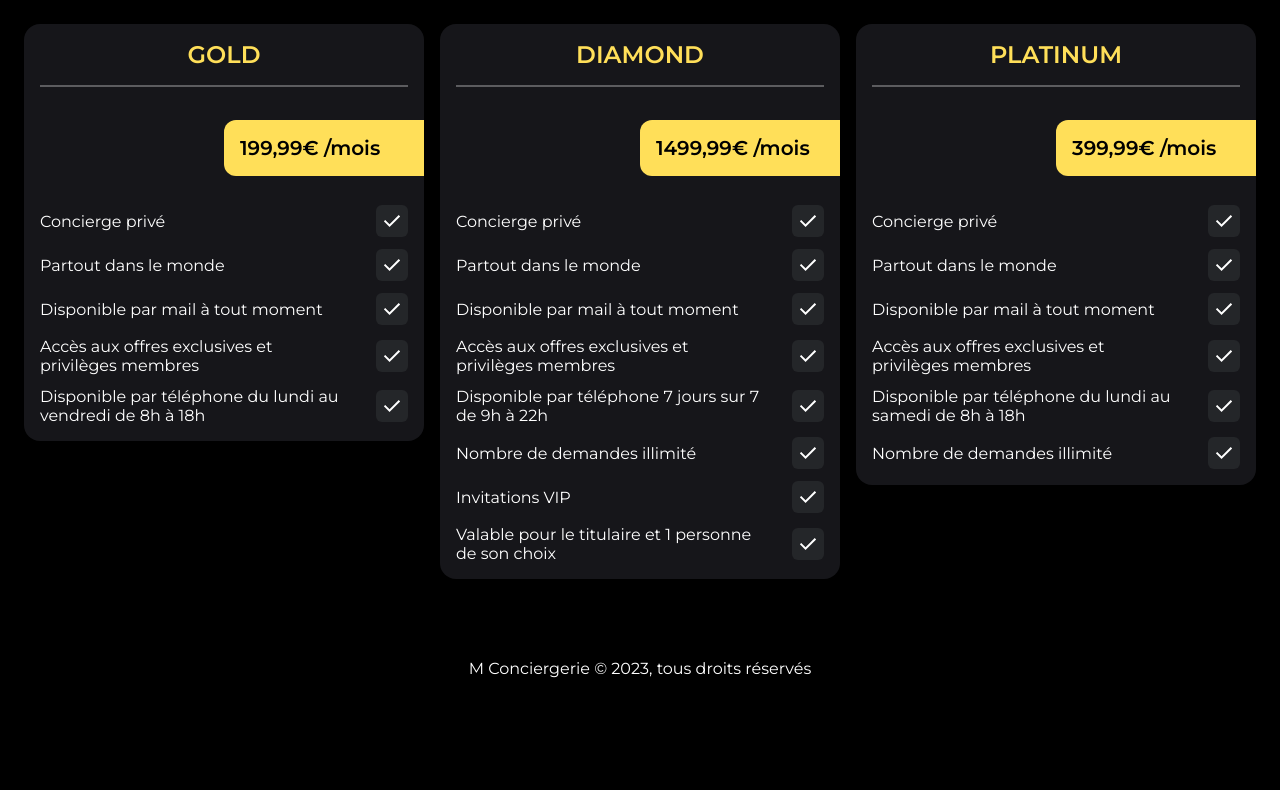
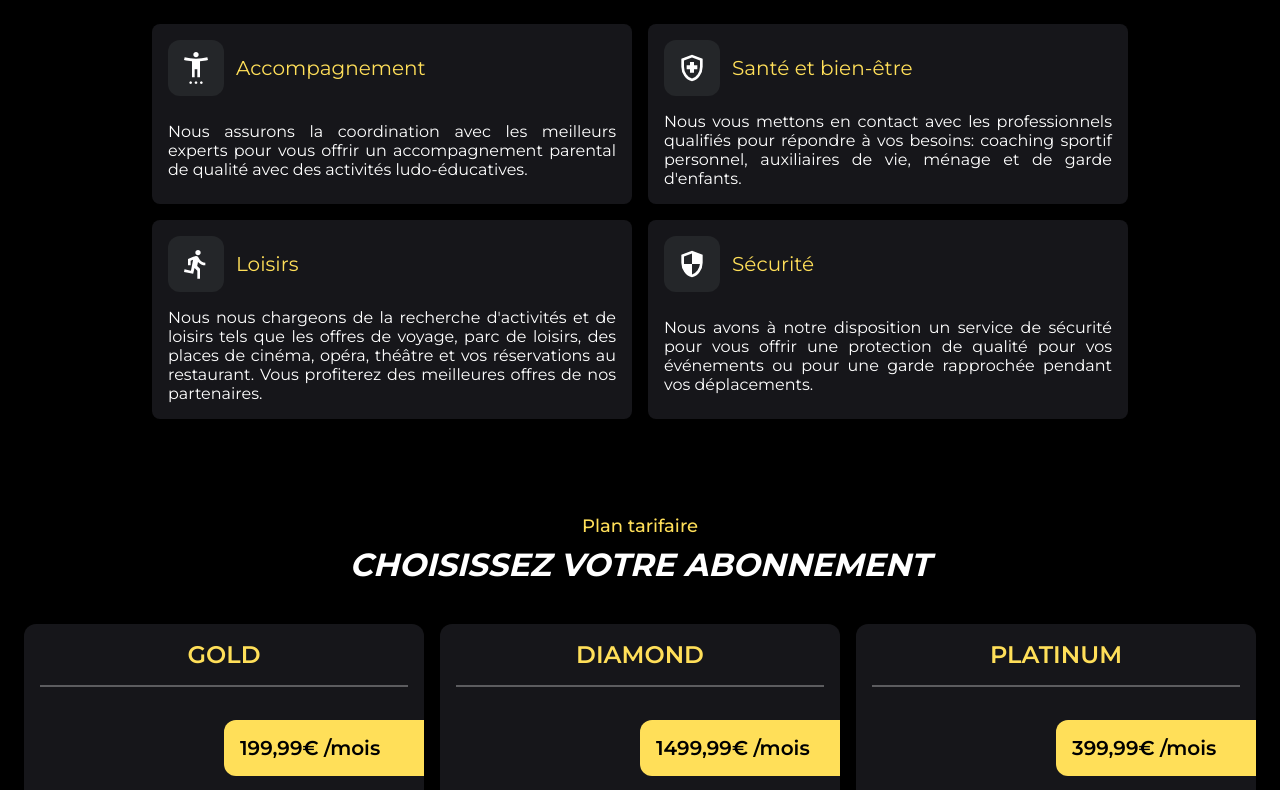
Before and after one commit to papiforce/m-conciergerie, a plain HTML site: page index.html in a window 1280 px wide. Shown: the part 197-987 px from the top of the page. Before the commit the page ends 912 px from the top, so only its background shows below. Drawn offline with Linux system fonts and the light colour scheme.

Commit message:
add services section

```diff
--- a/index.html
+++ b/index.html
@@ -16,14 +16,69 @@
 
     <main>
       <section></section>
+
       <section></section>
-      <section></section>
+
+      <section id="services">
+        <div class="sectionHeading">
+          <p>Services</p>
+          <h2>Ce que nous proposons</h2>
+        </div>
+        <div class="grid">
+          <div class="serviceContainer">
+            <span class="title">
+              <img src="./public/icons/parental.svg" alt="parental icon" />
+              Accompagnement
+            </span>
+            <span class="description"
+              >Nous assurons la coordination avec les meilleurs experts pour
+              vous offrir un accompagnement parental de qualité avec des
+              activités ludo-éducatives.</span
+            >
+          </div>
+          <div class="serviceContainer">
+            <span class="title">
+              <img src="./public/icons/health.svg" alt="health icon" />
+              Santé et bien-être
+            </span>
+            <span class="description"
+              >Nous vous mettons en contact avec les professionnels qualifiés
+              pour répondre à vos besoins: coaching sportif personnel,
+              auxiliaires de vie, ménage et de garde d'enfants.</span
+            >
+          </div>
+          <div class="serviceContainer">
+            <span class="title">
+              <img src="./public/icons/run.svg" alt="run icon" />
+              Loisirs
+            </span>
+            <span class="description"
+              >Nous nous chargeons de la recherche d'activités et de loisirs
+              tels que les offres de voyage, parc de loisirs, des places de
+              cinéma, opéra, théâtre et vos réservations au restaurant. Vous
+              profiterez des meilleures offres de nos partenaires.</span
+            >
+          </div>
+          <div class="serviceContainer">
+            <span class="title">
+              <img src="./public/icons/security.svg" alt="security icon" />
+              Sécurité
+            </span>
+            <span class="description"
+              >Nous avons à notre disposition un service de sécurité pour vous
+              offrir une protection de qualité pour vos événements ou pour une
+              garde rapprochée pendant vos déplacements.</span
+            >
+          </div>
+        </div>
+      </section>
+
       <section id="pricing">
         <div class="sectionHeading">
           <p>Plan tarifaire</p>
           <h2>Choisissez votre abonnement</h2>
         </div>
-        <div class="pricingGrid">
+        <div class="grid">
           <div class="pricingContainer">
             <p>Gold</p>
             <div class="divider"></div>
--- a/style.css
+++ b/style.css
@@ -32,6 +32,7 @@ nav {
   justify-content: center;
   border-radius: 24px;
   padding: 6px 0px;
+  z-index: 999;
 }
 
 nav img {
@@ -53,7 +54,7 @@ main {
 
 main section {
   width: 100%;
-  margin-bottom: 80px;
+  margin-bottom: 96px;
 }
 
 main section .sectionHeading {
@@ -75,17 +76,49 @@ main section .sectionHeading p {
   color: #ffdf59;
 }
 
-main #pricing .pricingGrid {
+main .grid {
   display: flex;
   justify-content: center;
   flex-wrap: wrap;
   gap: 16px;
 }
 
-main #pricing .pricingGrid .pricingContainer {
+main #services .grid .serviceContainer {
   background: #16161a;
   padding: 16px;
-  border-radius: 16px;
+  border-radius: 8px;
+  max-width: 480px;
+  width: 100%;
+  display: flex;
+  flex-direction: column;
+}
+
+main #services .grid .serviceContainer .title {
+  display: flex;
+  gap: 12px;
+  align-items: center;
+  font-size: 20px;
+  margin-bottom: 16px;
+  color: #ffdf59;
+}
+
+main #services .grid .serviceContainer .title img {
+  width: 56px;
+  height: 56px;
+  padding: 12px;
+  background: #242629;
+  border-radius: 12px;
+}
+
+main #services .grid .serviceContainer .description {
+  text-align: justify;
+  margin: auto 0;
+}
+
+main #pricing .grid .pricingContainer {
+  background: #16161a;
+  padding: 16px 16px 24px;
+  border-radius: 12px;
   max-width: 400px;
   width: 100%;
   height: max-content;
@@ -94,7 +127,7 @@ main #pricing .pricingGrid .pricingContainer {
   position: relative;
 }
 
-main #pricing .pricingGrid .pricingContainer p {
+main #pricing .grid .pricingContainer p {
   text-transform: uppercase;
   font-weight: 600;
   font-size: 24px;
@@ -102,14 +135,14 @@ main #pricing .pricingGrid .pricingContainer p {
   text-align: center;
 }
 
-main #pricing .pricingGrid .pricingContainer .divider {
+main #pricing .grid .pricingContainer .divider {
   width: 100%;
   height: 2px;
   background: rgba(255, 255, 255, 0.3);
   margin: 16px auto 106px;
 }
 
-main #pricing .pricingGrid .pricingContainer .price {
+main #pricing .grid .pricingContainer .price {
   width: 50%;
   position: absolute;
   top: 96px;
@@ -122,14 +155,14 @@ main #pricing .pricingGrid .pricingContainer .price {
   font-weight: 600;
 }
 
-main #pricing .pricingGrid .pricingContainer .right {
+main #pricing .grid .pricingContainer .right {
   display: flex;
   align-items: center;
   justify-content: space-between;
   margin-top: 12px;
 }
 
-main #pricing .pricingGrid .pricingContainer .right img {
+main #pricing .grid .pricingContainer .right img {
   padding: 4px;
   background: #242629;
   border-radius: 6px;
@@ -150,4 +183,9 @@ footer {
   display: flex;
   align-items: center;
   justify-content: center;
+  padding: 24px 0;
 }
+
+footer p {
+  font-size: 14px;
+}
```
Also changed, not shown: public/icons/health.svg (added), public/icons/parental.svg (added), public/icons/run.svg (added), public/icons/security.svg (added).
